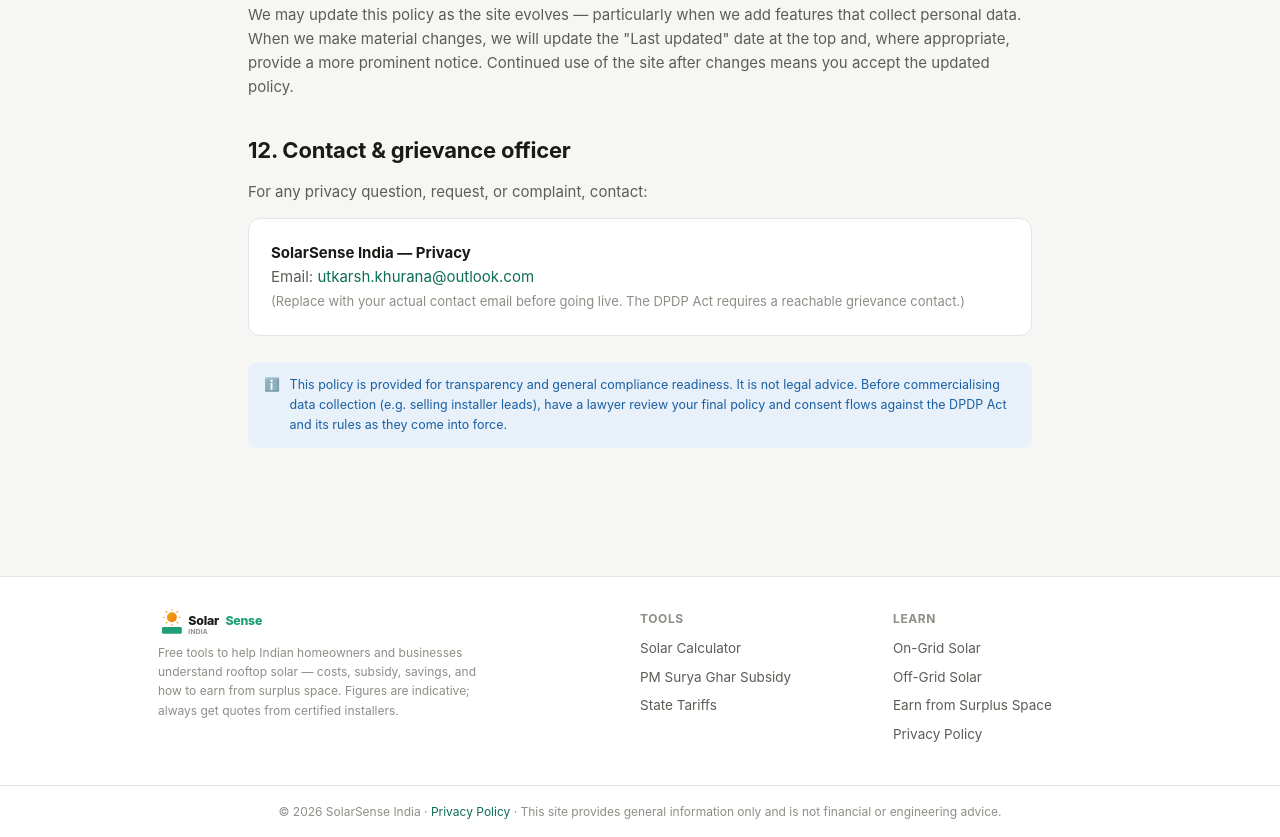
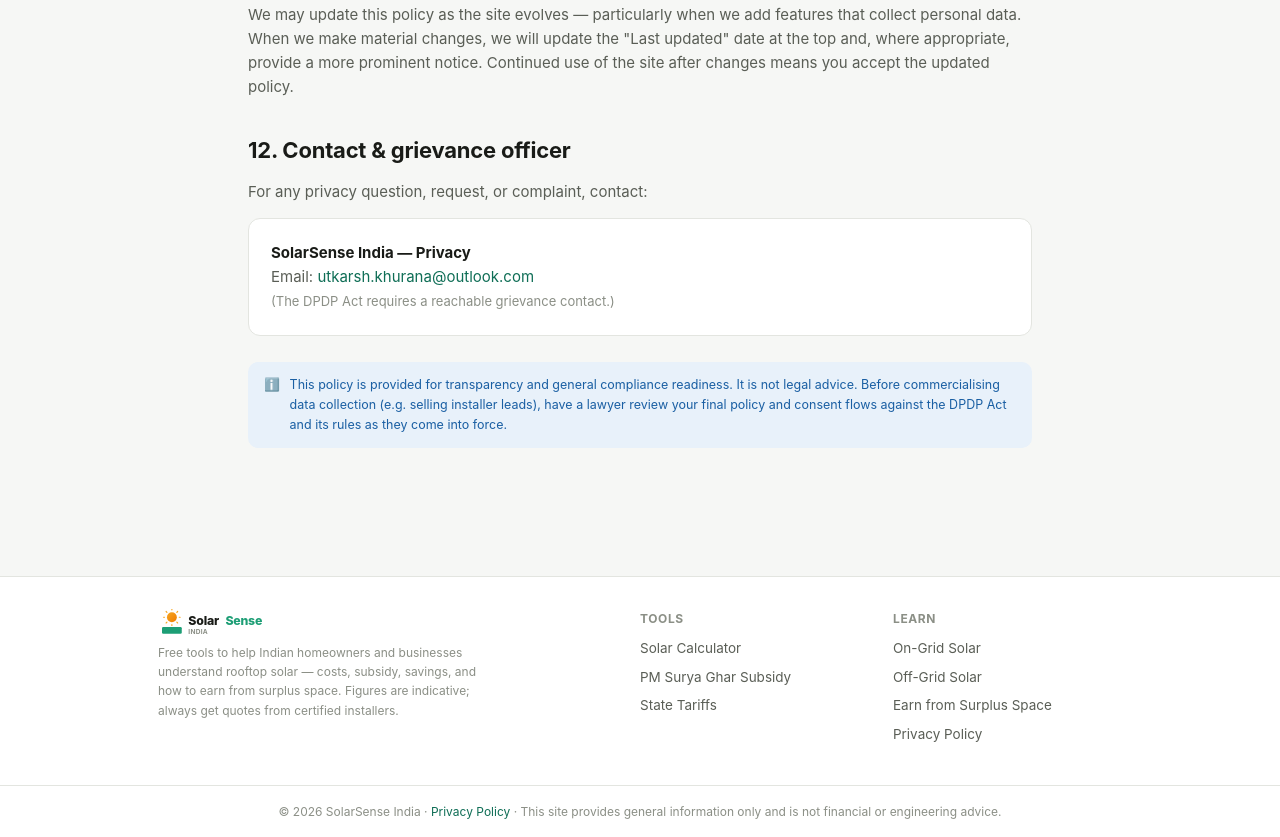
Before and after one commit to BreakerBlock/Solar-Sense, a plain HTML site: page privacy.html in a window 1280 px wide. Shown: the part 3631-4468 px from the top of the page. Drawn offline with Linux system fonts and the light colour scheme.

Commit message:
Update privacy contact information
Removed placeholder email note from privacy contact section.

```diff
--- a/privacy.html
+++ b/privacy.html
@@ -115,7 +115,7 @@
   <div class="card" style="margin-top:12px">
     <p style="margin:0"><strong>SolarSense India — Privacy</strong><br>
     Email: <a href="mailto:utkarsh.khurana@outlook.com">utkarsh.khurana@outlook.com</a><br>
-    <span style="color:var(--tx3);font-size:13px">(Replace with your actual contact email before going live. The DPDP Act requires a reachable grievance contact.)</span></p>
+    <span style="color:var(--tx3);font-size:13px">(The DPDP Act requires a reachable grievance contact.)</span></p>
   </div>
 
   <div class="notice" style="margin-top:26px">
```
